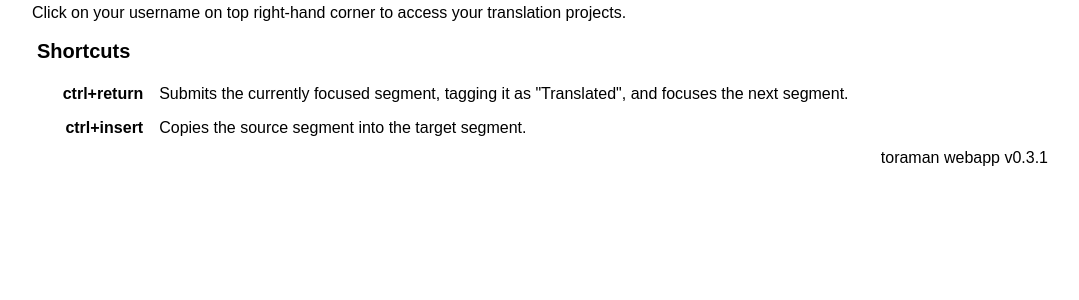
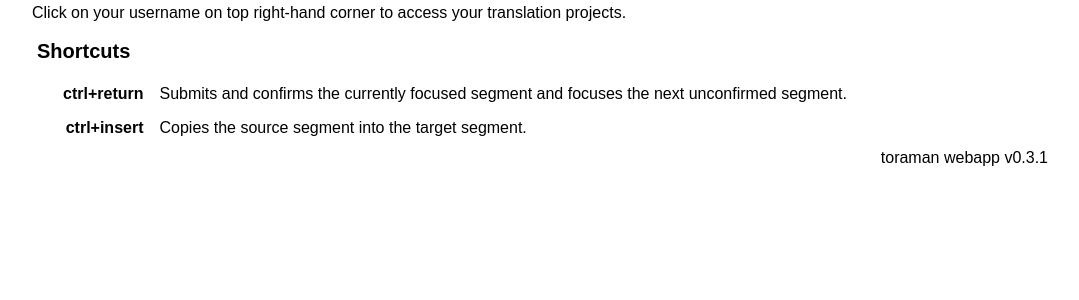
Before and after one commit to toramanPRO/toraman_webapp, a Django app: page / in a window 1280 px wide. Shown: the part 43-343 px from the top of the page, without its empty margins (100-1179 px from the left). Run offline with Django 3.2, Linux system fonts and the light colour scheme.

Commit message:
updated description for ctrl+return

```diff
--- a/www/templates/homepage.html
+++ b/www/templates/homepage.html
@@ -19,7 +19,7 @@
                     <p>ctrl+return</p>
                 </th>
                 <td>
-                    <p>Submits the currently focused segment, tagging it as "Translated", and focuses the next segment.</p>
+                    <p>Submits and confirms the currently focused segment and focuses the next unconfirmed segment.</p>
                 </td>
             </tr>
             <tr>
```
